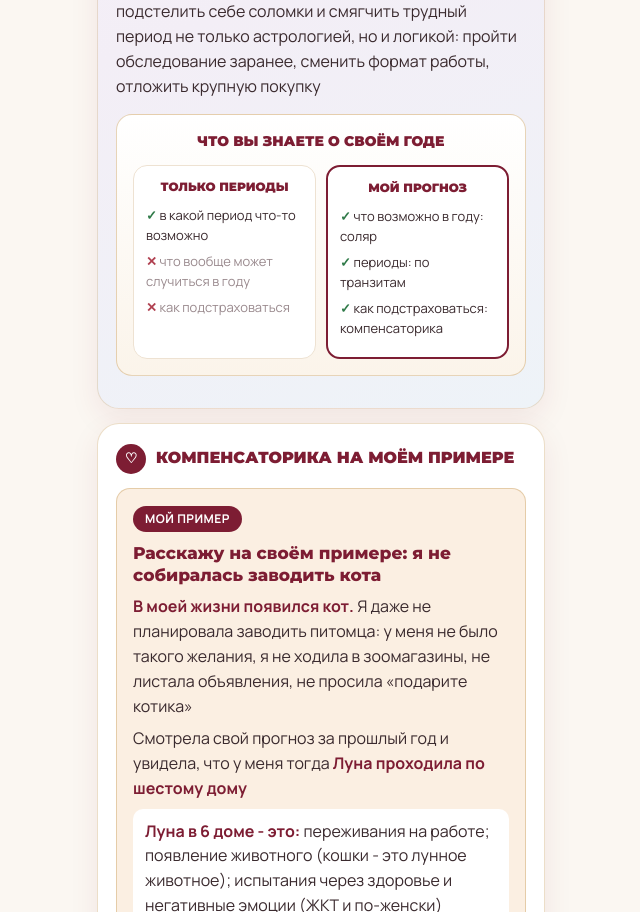
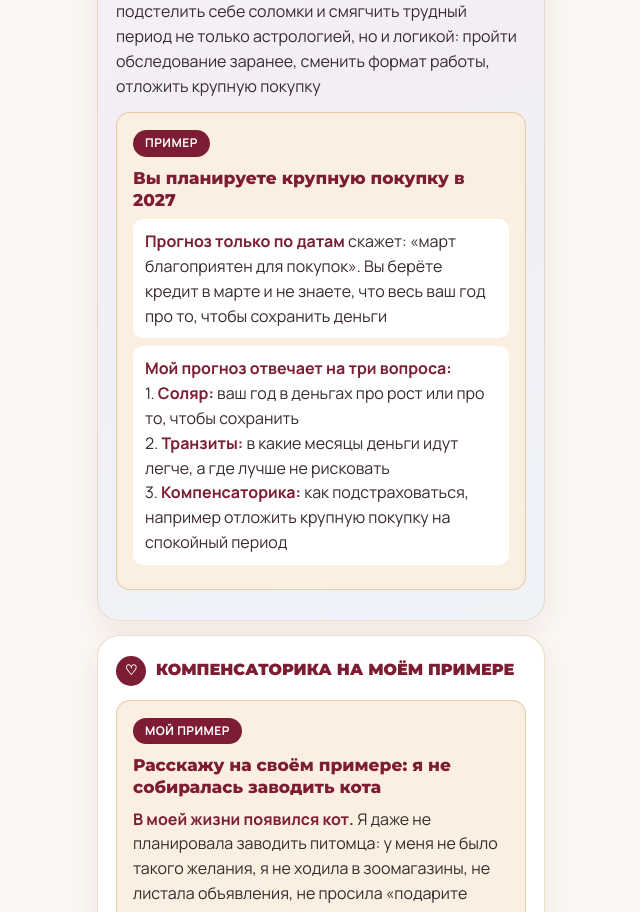
Before and after one commit to KURSK-24/karma-2027-test, a plain HTML site: page year.html in a window 1280 px wide. Shown: the part 2913-3825 px from the top of the page, without its empty margins (319-959 px from the left). Drawn offline with Linux system fonts and the light colour scheme.

Commit message:
Карма 2027 тест: пример с крупной покупкой вместо таблицы «Что вы знаете о своём годе»

```diff
--- a/year.html
+++ b/year.html
@@ -169,7 +169,13 @@ blockquote{margin:10px 0 12px;padding:12px 14px;background:var(--cream);border-l
     <p><b>Если в соляре нет возможности выйти замуж,</b> то период, который по транзитам похож на замужество, не сыграет этой роли. Он проиграется совершенно по-другому: например, человек в это время нарастит аудиторию в Инстаграме</p>
     <p>Поэтому транзиты, движение планет по вашей личной карте, я смотрю после соляра. <b>Они уточняют периоды внутри тенденций года</b>: где действовать, а где подстраховаться. Это мало кто делает в годовом прогнозе</p>
     <p><b>И третье, компенсаторика.</b> Это план, как подстелить себе соломки и смягчить трудный период не только астрологией, но и логикой: пройти обследование заранее, сменить формат работы, отложить крупную покупку</p>
-    <div class="viz"><div class="viz-h">Что вы знаете о своём годе</div><div class="cmp"><div><h5>Только периоды</h5><p class="y">в какой период что-то возможно</p><p class="n">что вообще может случиться в году</p><p class="n">как подстраховаться</p></div><div class="best"><h5>Мой прогноз</h5><p class="y">что возможно в году: соляр</p><p class="y">периоды: по транзитам</p><p class="y">как подстраховаться: компенсаторика</p></div></div></div>
+    <div class="case"><span class="case-lbl">Пример</span>
+      <p class="case-t">Вы планируете крупную покупку в 2027</p>
+      <div class="ba">
+        <div><b>Прогноз только по датам</b> скажет: «март благоприятен для покупок». Вы берёте кредит в марте и не знаете, что весь ваш год про то, чтобы сохранить деньги</div>
+        <div><b>Мой прогноз отвечает на три вопроса:</b><br>1. <b>Соляр:</b> ваш год в деньгах про рост или про то, чтобы сохранить<br>2. <b>Транзиты:</b> в какие месяцы деньги идут легче, а где лучше не рисковать<br>3. <b>Компенсаторика:</b> как подстраховаться, например отложить крупную покупку на спокойный период</div>
+      </div>
+    </div>
 
     </div><div class="stp stp-1 kot" id="kot">
     <h3><i>♡</i>Компенсаторика на моём примере</h3>
```
